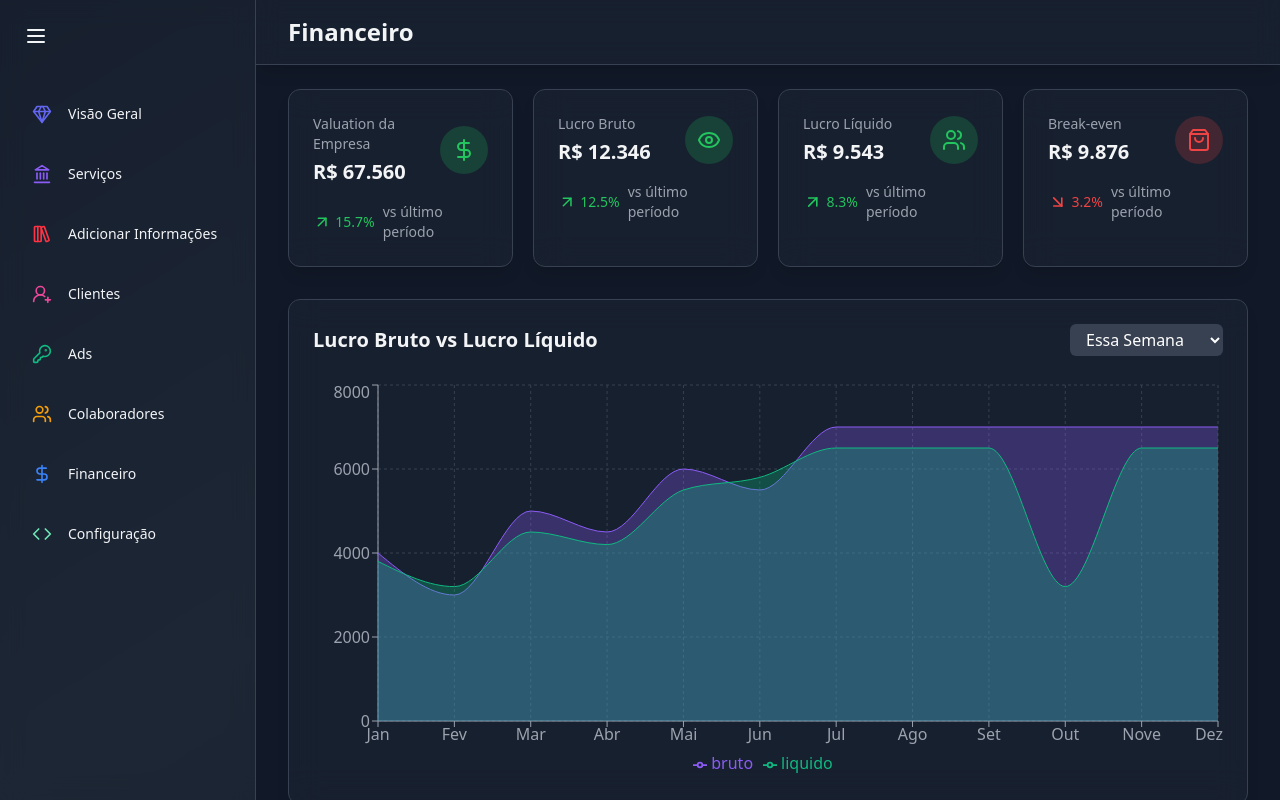
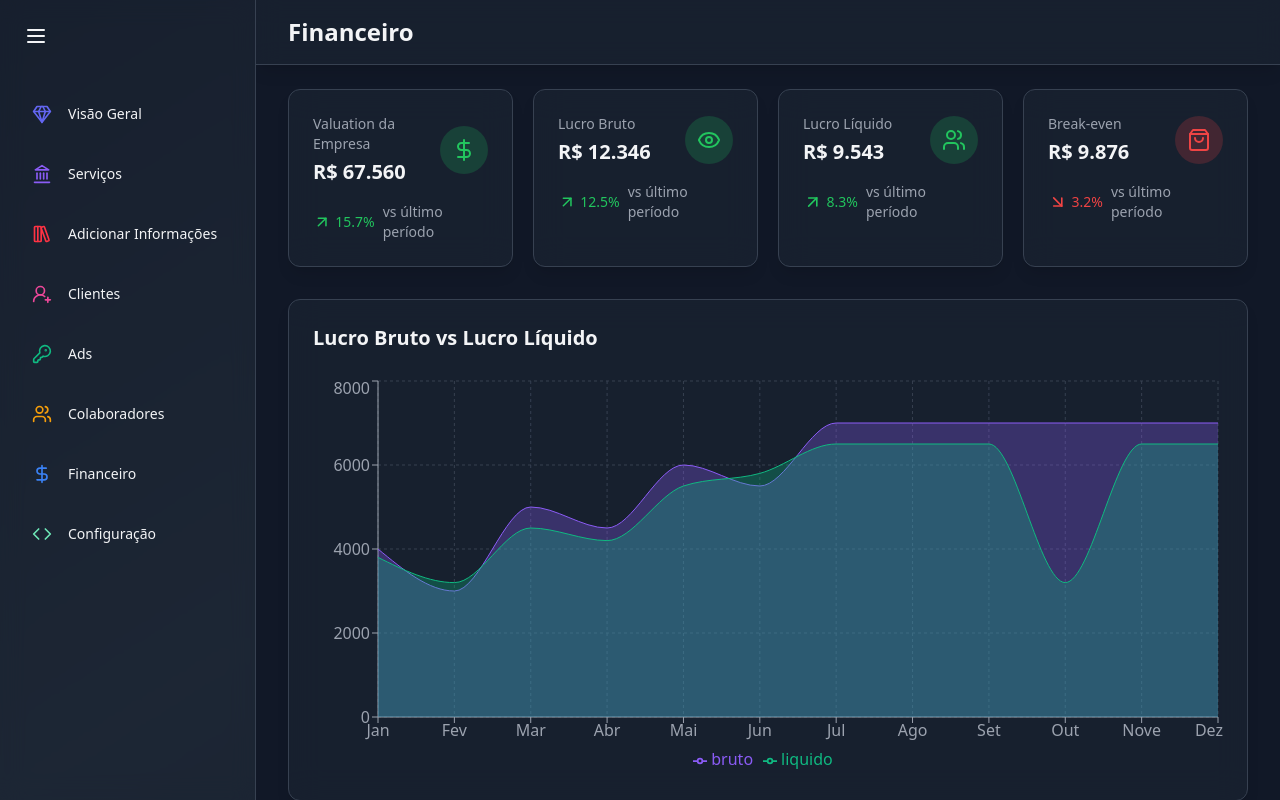
Before and after one commit to thepatroa/patroa, a React (Vite) app in the folder frontend/: page /financeiro in a window 1280 px wide. Built offline with nearby package versions, Linux system fonts and the light colour scheme.

Commit message:
fix: 🦁 remove select with options

```diff
--- a/frontend/src/components/analytics/RevenueChart.jsx
+++ b/frontend/src/components/analytics/RevenueChart.jsx
@@ -29,16 +29,6 @@ const RevenueChart = () => {
 		>
 			<div className='flex justify-between items-center mb-6'>
 				<h2 className='text-xl font-semibold text-gray-100'>Lucro Bruto vs Lucro Líquido</h2>
-				<select
-					className='bg-gray-700 text-white rounded-md px-3 py-1 focus:outline-none focus:ring-2 focus:ring-blue-500'
-					value={selectedTimeRange}
-					onChange={(e) => setSelectedTimeRange(e.target.value)}
-				>
-					<option>Essa Semana</option>
-					<option>Esse Mês</option>
-					<option>Esse Trimestre</option>
-					<option>Esse Ano</option>
-				</select>
 			</div>
 
 			<div style={{ width: "100%", height: 400 }}>
--- a/frontend/src/components/sales/SalesOverviewChart.jsx
+++ b/frontend/src/components/sales/SalesOverviewChart.jsx
@@ -29,19 +29,6 @@ const SalesOverviewChart = () => {
 		>
 			<div className='flex items-center justify-between mb-6'>
 				<h2 className='text-xl font-semibold text-gray-100'>Investimento em Anúncios por Mês</h2>
-
-				<select
-					className='bg-gray-700 text-white rounded-md px-3 py-1 focus:outline-none focus:ring-2
-          focus:ring-blue-500
-          '
-					value={selectedTimeRange}
-					onChange={(e) => setSelectedTimeRange(e.target.value)}
-				>
-					<option>This Week</option>
-					<option>This Month</option>
-					<option>This Quarter</option>
-					<option>This Year</option>
-				</select>
 			</div>
 
 			<div className='w-full h-80'>
```
